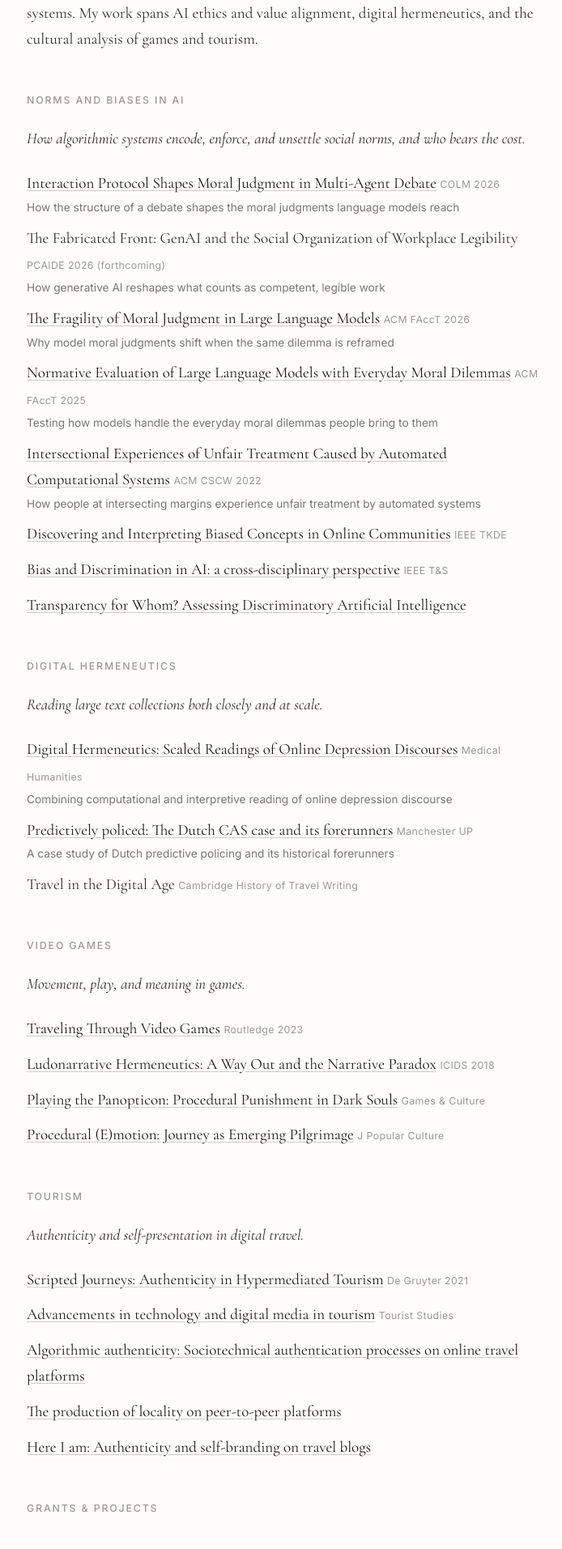
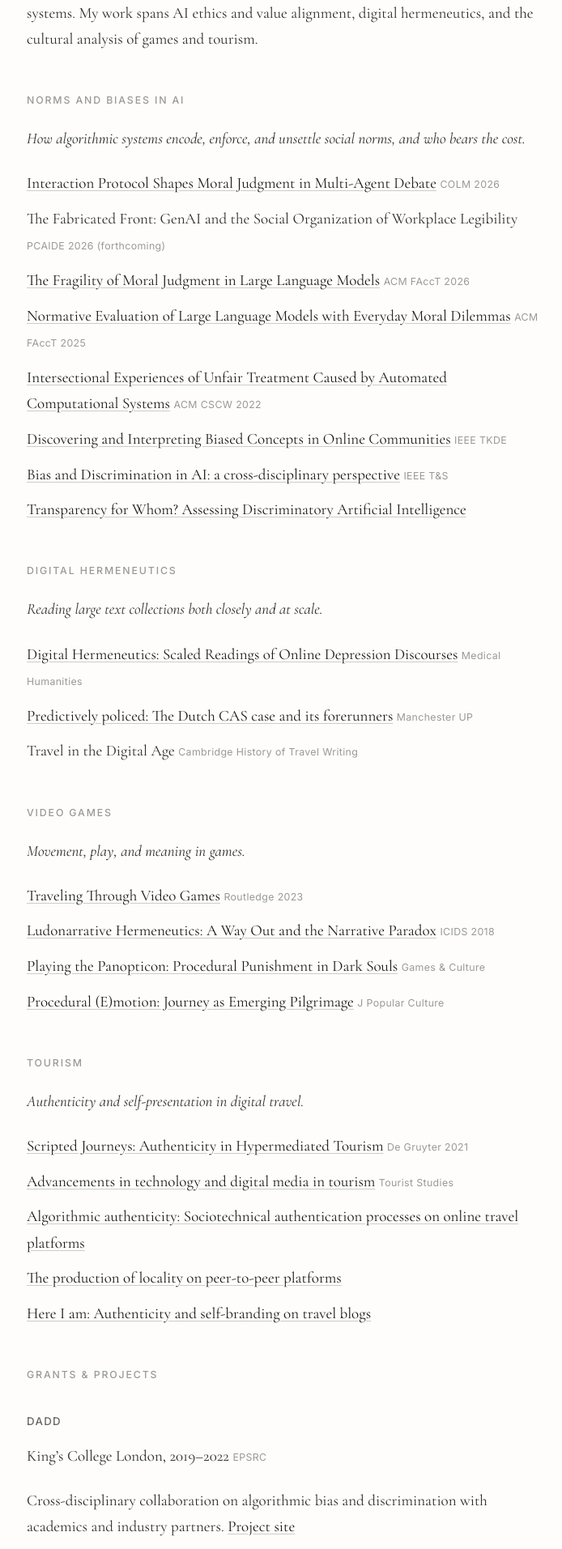
Before and after one commit to tomvannuenen/tomvannuenen.github.io, a Jekyll site: the page built from research.md, in a window 1280 px wide. Shown: the part 439-2352 px from the top of the page at 81% size, without its empty margins (291-985 px from the left). Built offline with Jekyll 4.4.1, drawn with Linux system fonts in a browser that asks for light colours.

Commit message:
Remove per-paper glosses; keep cluster taglines

```diff
--- a/_layouts/default.html
+++ b/_layouts/default.html
@@ -236,16 +236,6 @@
             letter-spacing: 0.03em;
         }
 
-        /* Research annotations */
-        .gloss {
-            display: block;
-            font-family: 'Inter', sans-serif;
-            font-size: 0.72em;
-            color: #777;
-            line-height: 1.5;
-            margin-top: 3px;
-        }
-
         /* Flourish */
         .flourish {
             text-align: center;
--- a/research.md
+++ b/research.md
@@ -9,11 +9,11 @@ I use computational methods — natural language processing, large language mode
 
 _How algorithmic systems encode, enforce, and unsettle social norms, and who bears the cost._
 
-- [Interaction Protocol Shapes Moral Judgment in Multi-Agent Debate](https://arxiv.org/abs/2510.10002) <span class="venue">COLM 2026</span><span class="gloss">How the structure of a debate shapes the moral judgments language models reach</span>
-- The Fabricated Front: GenAI and the Social Organization of Workplace Legibility <span class="venue">PCAIDE 2026 (forthcoming)</span><span class="gloss">How generative AI reshapes what counts as competent, legible work</span>
-- [The Fragility of Moral Judgment in Large Language Models](https://arxiv.org/abs/2603.05651) <span class="venue">ACM FAccT 2026</span><span class="gloss">Why model moral judgments shift when the same dilemma is reframed</span>
-- [Normative Evaluation of Large Language Models with Everyday Moral Dilemmas](https://dl.acm.org/doi/10.1145/3715275.3732044) <span class="venue">ACM FAccT 2025</span><span class="gloss">Testing how models handle the everyday moral dilemmas people bring to them</span>
-- [Intersectional Experiences of Unfair Treatment Caused by Automated Computational Systems](https://doi.org/10.1145/3555546) <span class="venue">ACM CSCW 2022</span><span class="gloss">How people at intersecting margins experience unfair treatment by automated systems</span>
+- [Interaction Protocol Shapes Moral Judgment in Multi-Agent Debate](https://arxiv.org/abs/2510.10002) <span class="venue">COLM 2026</span>
+- The Fabricated Front: GenAI and the Social Organization of Workplace Legibility <span class="venue">PCAIDE 2026 (forthcoming)</span>
+- [The Fragility of Moral Judgment in Large Language Models](https://arxiv.org/abs/2603.05651) <span class="venue">ACM FAccT 2026</span>
+- [Normative Evaluation of Large Language Models with Everyday Moral Dilemmas](https://dl.acm.org/doi/10.1145/3715275.3732044) <span class="venue">ACM FAccT 2025</span>
+- [Intersectional Experiences of Unfair Treatment Caused by Automated Computational Systems](https://doi.org/10.1145/3555546) <span class="venue">ACM CSCW 2022</span>
 - [Discovering and Interpreting Biased Concepts in Online Communities](https://arxiv.org/abs/2010.14448) <span class="venue">IEEE TKDE</span>
 - [Bias and Discrimination in AI: a cross-disciplinary perspective](https://arxiv.org/abs/2008.07309) <span class="venue">IEEE T&S</span>
 - [Transparency for Whom? Assessing Discriminatory Artificial Intelligence](https://ieeexplore.ieee.org/abstract/document/9237325/)
@@ -22,8 +22,8 @@ _How algorithmic systems encode, enforce, and unsettle social norms, and who bea
 
 _Reading large text collections both closely and at scale._
 
-- [Digital Hermeneutics: Scaled Readings of Online Depression Discourses](https://pubmed.ncbi.nlm.nih.gov/34649936/) <span class="venue">Medical Humanities</span><span class="gloss">Combining computational and interpretive reading of online depression discourse</span>
-- [Predictively policed: The Dutch CAS case and its forerunners](https://manchesteruniversitypress.co.uk/9781526164209/) <span class="venue">Manchester UP</span><span class="gloss">A case study of Dutch predictive policing and its historical forerunners</span>
+- [Digital Hermeneutics: Scaled Readings of Online Depression Discourses](https://pubmed.ncbi.nlm.nih.gov/34649936/) <span class="venue">Medical Humanities</span>
+- [Predictively policed: The Dutch CAS case and its forerunners](https://manchesteruniversitypress.co.uk/9781526164209/) <span class="venue">Manchester UP</span>
 - Travel in the Digital Age <span class="venue">Cambridge History of Travel Writing</span>
 
 ## Video Games
```
